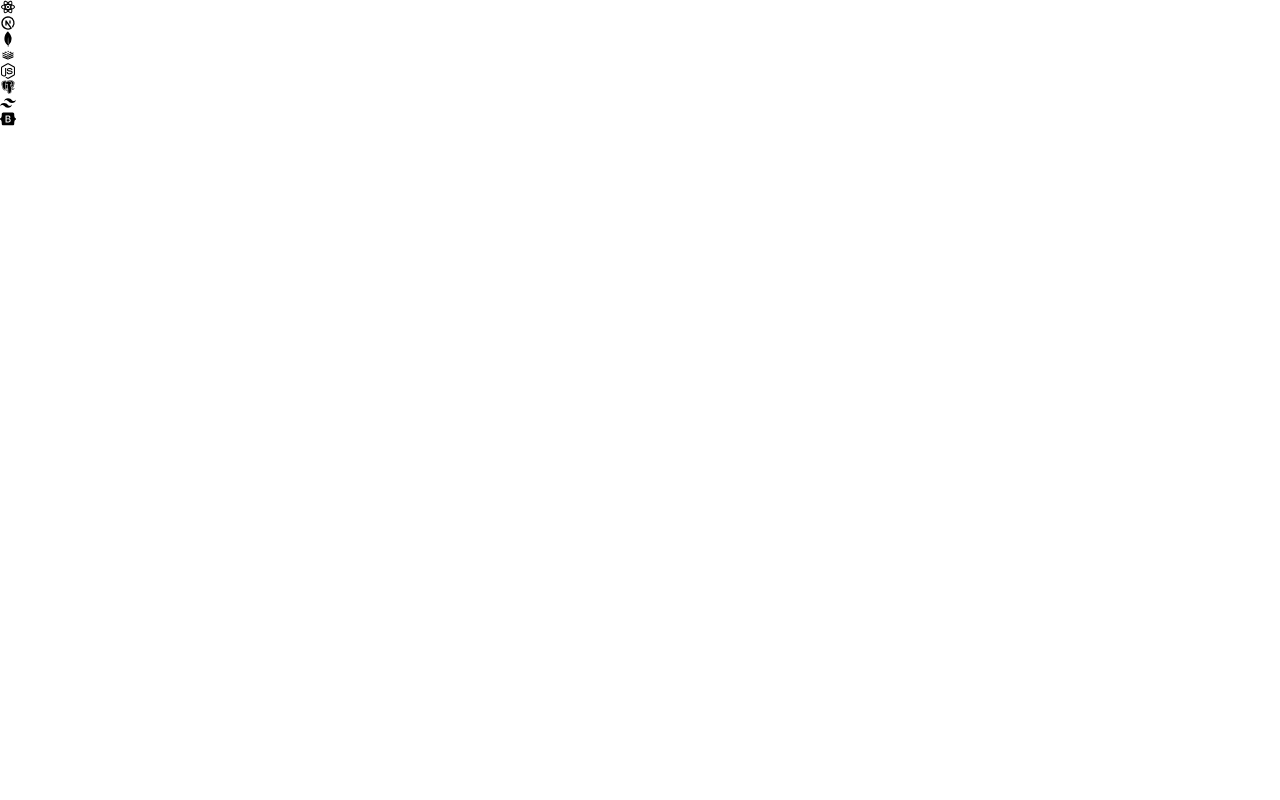
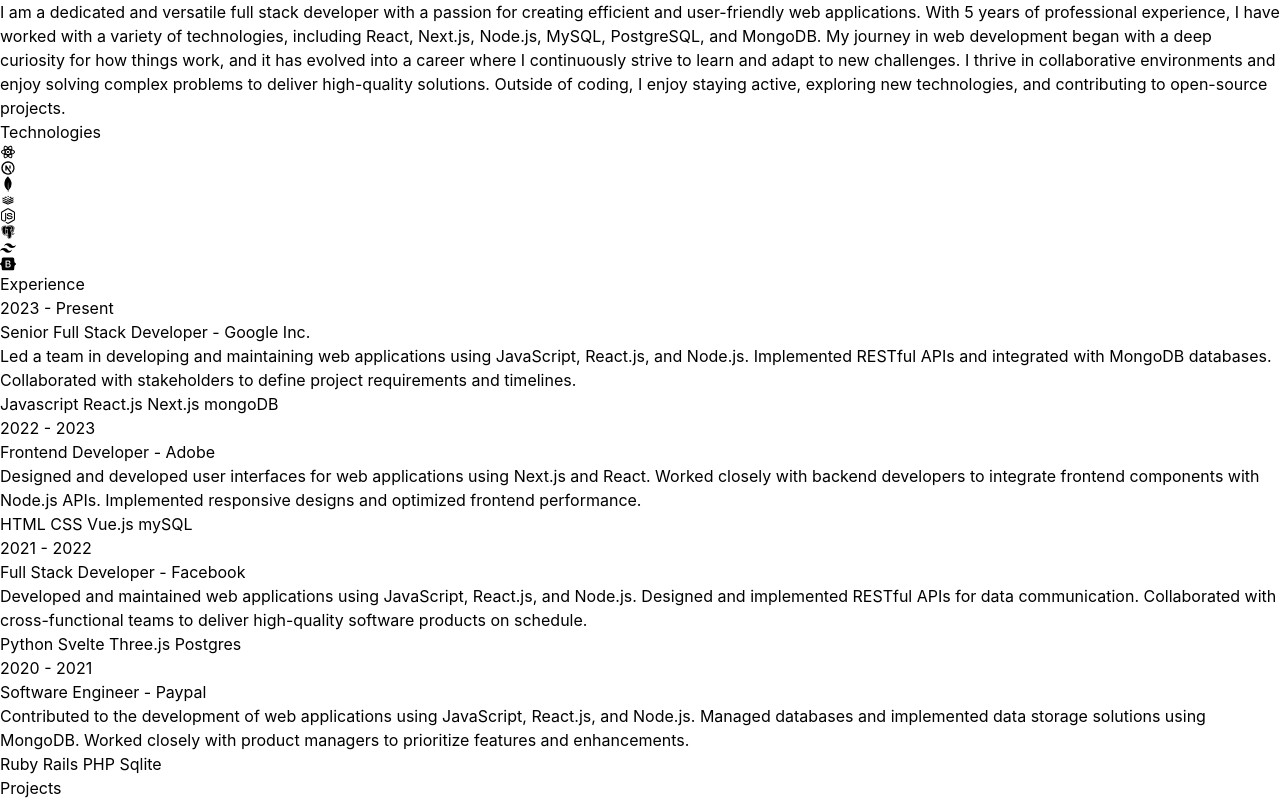
Before and after one commit to amriikk/jotrio-1.1, a React (Vite) app: page / in a window 1280 px wide. Shown: the part 2726-3526 px from the top of the page. Before the commit the page ends 2853 px from the top, so only its background shows below. Built offline with nearby package versions, Linux system fonts and the light colour scheme.

Commit message:
next up -- projects

```diff
--- a/src/App.jsx
+++ b/src/App.jsx
@@ -1,6 +1,8 @@
 import About from "./components/About";
+import Experiences from "./components/Experiences";
 import Hero from "./components/Hero";
 import Navbar from "./components/Navbar";
+import Projects from "./components/Projects";
 import Technologies from "./components/Technologies";
 
 const App = () => {
@@ -15,6 +17,8 @@ const App = () => {
        <Hero />
        <About />
        <Technologies />
+       <Experiences />
+       <Projects />
       </div>
     </div>
   );
--- /dev/null
+++ b/src/components/Experiences.jsx
@@ -0,0 +1,30 @@
+import { EXPERIENCES } from "../constants"
+
+const Experiences = () => {
+  return (
+    <div className="border-b border-neutral-900 pb-4">
+        <h2 className="my-20 text-center text-4xl">Experience</h2>
+        <div>
+            { EXPERIENCES.map((experience, index) => (
+                <div key={index} className="mb-8 flex flex-wrap lg:justify-center">
+                    <div className="w-full lg:w-1/4">
+                        <p className="mb-2 text-sm text-neutral-400">{ experience.year }</p>
+                    </div>
+                    <div className="w-full max-w-xl lg:w-3/4">
+                    <h6 className="mb-2 font-semibold">
+                        {experience.role} -{" "}
+                        <span className="text-sm text-purple-100">{experience.company}</span>
+                    </h6>
+                    <p className="mb-4 text-neutral-400">{ experience.description }</p>
+                    { experience.technologies.map((tech, index) => (
+                        <span key={index} className="mr-2 mt-4 rounded bg-neutral-900 px-2 py-1 text-sm font-medium text-purple-800"> { tech } </span>
+                    )) }
+                    </div>
+                </div>
+            ) ) }
+        </div>
+    </div>
+)
+}
+
+export default Experiences
--- /dev/null
+++ b/src/components/Projects.jsx
@@ -0,0 +1,9 @@
+const Projects = () => {
+  return (
+    <div className="border-b border-neutral-900 pb-4">
+        <h2>Projects</h2>
+    </div>
+  )
+}
+
+export default Projects
```
Also changed, not shown: src/assets/JtLogo.png.
